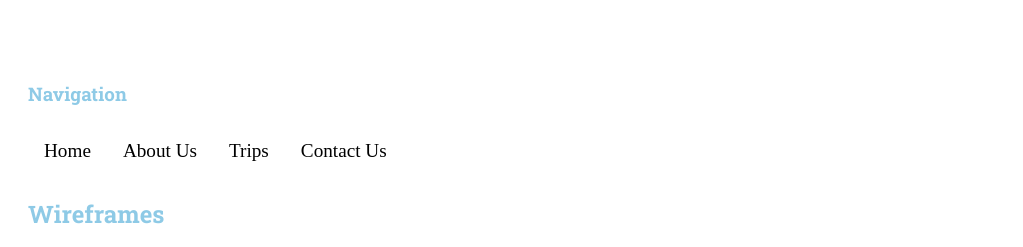
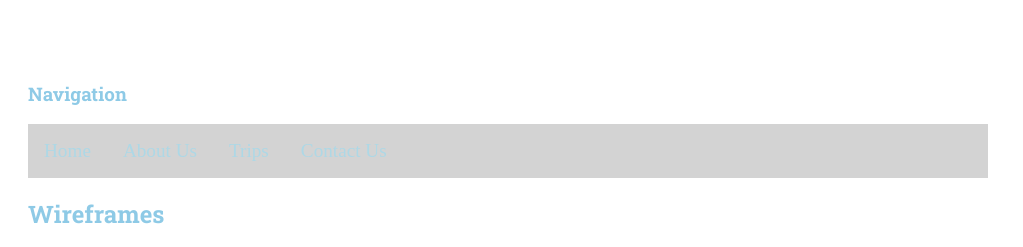
Before and after one commit to barros13br/wdd130, a plain HTML site: page wwr/site-plan-rafting.html in a window 1280 px wide. Shown: the part 1180-1427 px from the top of the page, without its empty margins (0-1023 px from the left). Drawn offline with Linux system fonts and the light colour scheme.

Commit message:
changes in css

```diff
--- a/wwr/styles/site-plan-rafting.css
+++ b/wwr/styles/site-plan-rafting.css
@@ -10,15 +10,15 @@ body {
     --primay-color: #8ecae6;
     --secondary-color: #023047;
     --accent-color: #ffb703;
-    --additional-accent-color:#XXXXXX;
+    --additional-accent-color:#fb8500;
 
     --heading-font:"Roboto Slab", serif;
     --paragraph-or-default-font:"Ubuntu", sans-serif;
 
-    --nav-background-color: #xxxxxx;
-    --nav-link-color:#XXXXXX;
-    --nav-hover-link-color:#XXXXXX;
-    --nav-hover-background-color:#XXXXXX;
+    --nav-background-color: lightgray;
+    --nav-link-color:lightblue;
+    --nav-hover-link-color:rgb(105, 105, 234);
+    --nav-hover-background-color:gray;
 }
 
 body {
```
